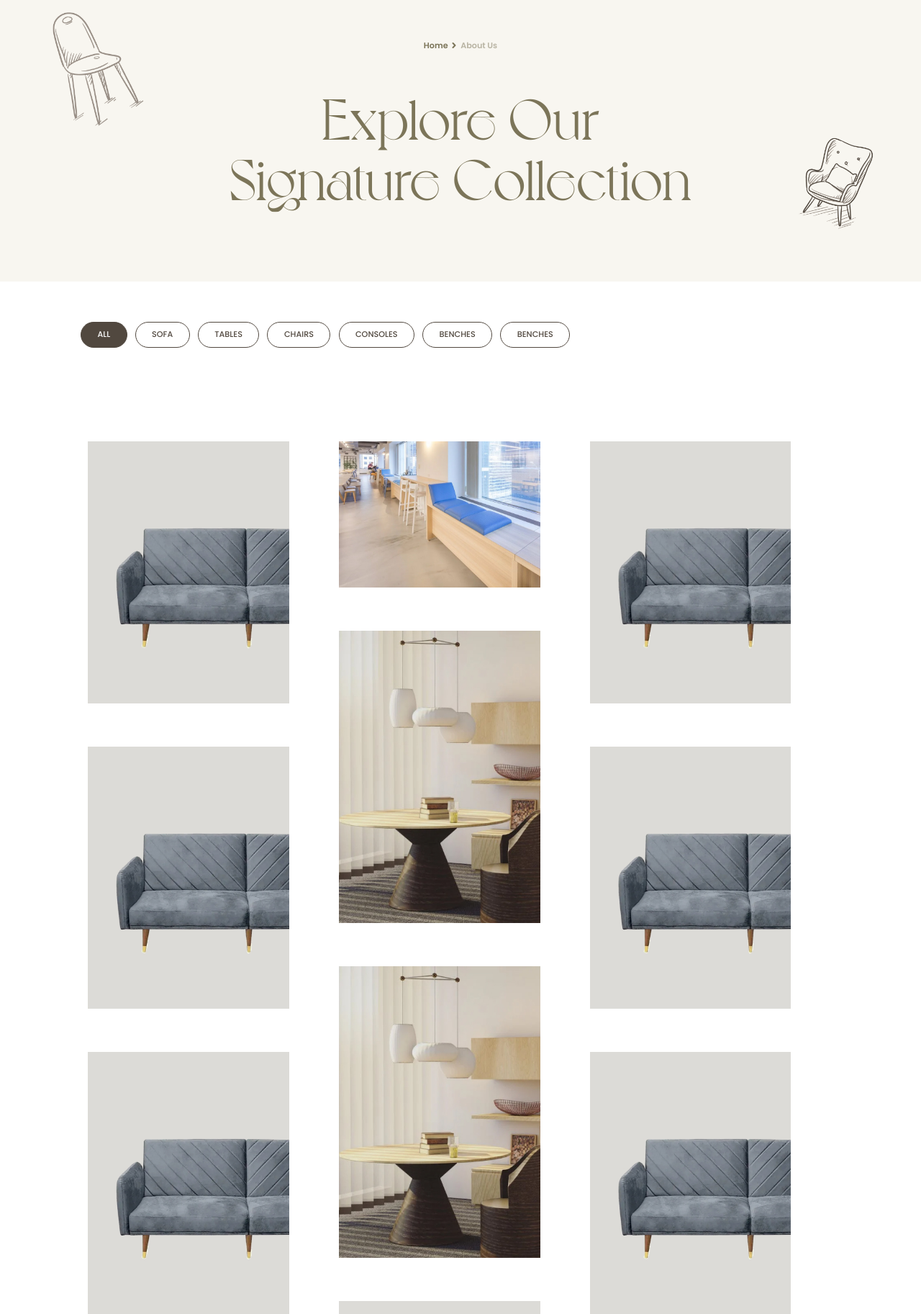
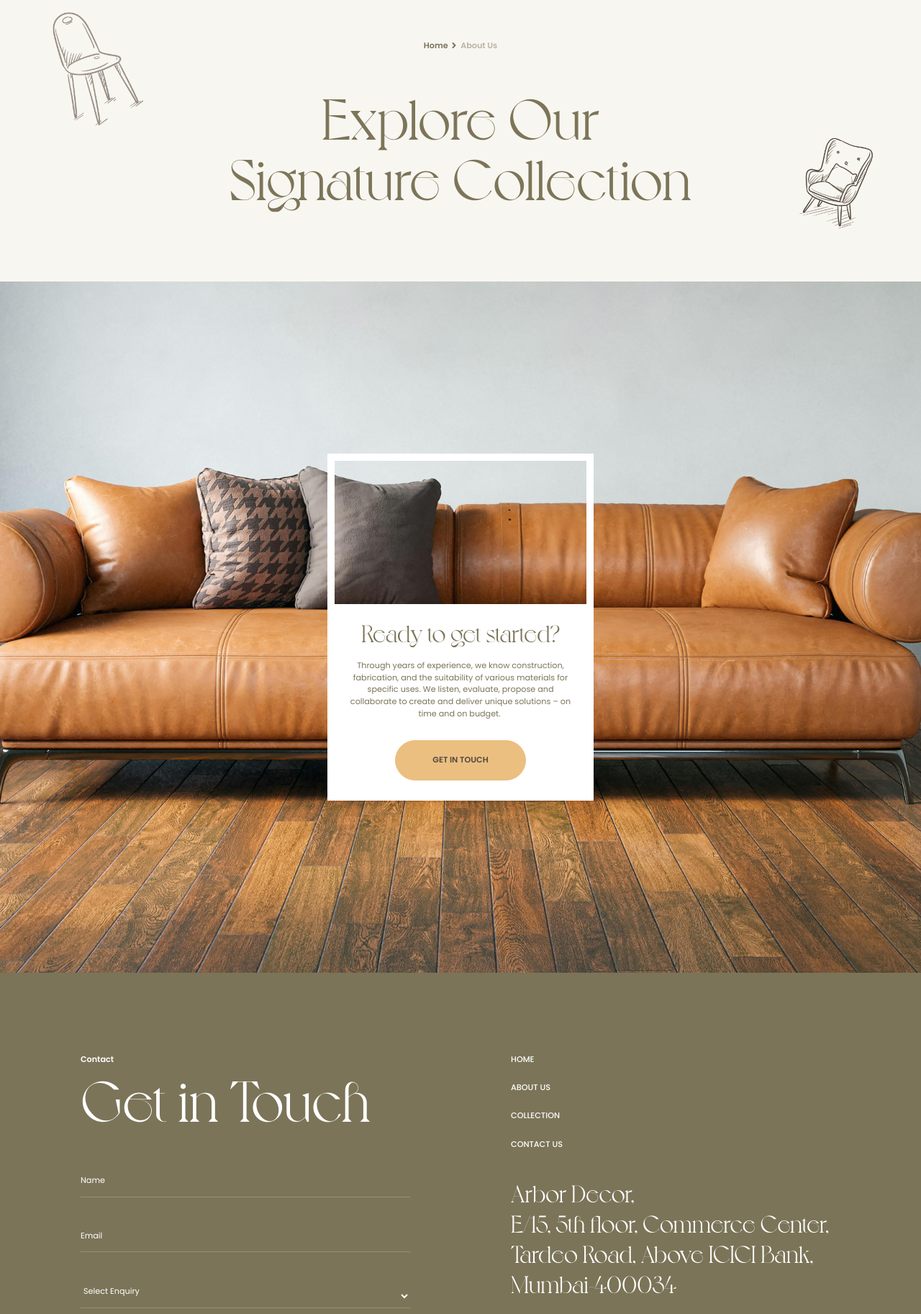
Before and after one commit to Gujjeti/arbor, a PHP site: page /collections.html in a window 1280 px wide. Shown: the part 145-1970 px from the top of the page at 72% size. Run offline with PHP 8.4, Linux system fonts and the light colour scheme; some libraries are stand-ins or nearby versions; some web fonts are replaced.

Commit message:
first commit

```diff
--- a/public/collections.html
+++ b/public/collections.html
@@ -66,7 +66,7 @@
     </div>
 
     <div
-      class="  overflow-hidden intro fixed w-full h-screen  items-center justify-center top-0 left-0 z-30 bg-img bg-[url(../images/white-textture-bg.png)]"
+      class="hidden overflow-hidden intro fixed w-full h-screen  items-center justify-center top-0 left-0 z-30 bg-img bg-[url(../images/white-textture-bg.png)]"
     >
       <div class="intro__fader"></div>
       <ul class="intro__hold relative">
@@ -257,7 +257,7 @@
 
 
 
-<section class="relative w-full px-[2rem] lg:px-[10rem] py-20 bg-white">
+<section style="display: none;" class="relative w-full px-[2rem] lg:px-[10rem] py-20 bg-white">
 
   <nav id="filterNav" class="flex flex-wrap gap-4 justify-center md:justify-start ">
 
@@ -288,46 +288,102 @@
   <!-- Masonry Items -->
      <div class="masonry-item"  data-scroll data-category="sofa">
     <img src="images/masonry-grid/1.jpg" class="w-full" />
+    <span class="text-olive-drab uppercase opacity-50 block mt-4 mb-2">Sofa</span>
+    <p class="font-semibold text-[1.2rem] text-olive-drab">Hinoki Wood Onigiri Mould</p>
   </div>
   <div class="masonry-item"  data-scroll data-category="tables">
     <img src="images/masonry-grid/2.jpg" class="w-full" />
+     <span class="text-olive-drab uppercase opacity-50 block mt-4 mb-2">Sofa</span>
+    <p class="font-semibold text-[1.2rem] text-olive-drab">Hinoki Wood Onigiri Mould</p>
   </div>
   <div class="masonry-item"  data-scroll data-category="chairs">
     <img src="images/masonry-grid/3.jpg" class="w-full" />
+     <span class="text-olive-drab uppercase opacity-50 block mt-4 mb-2">Sofa</span>
+    <p class="font-semibold text-[1.2rem] text-olive-drab">Hinoki Wood Onigiri Mould</p>
   </div>
   <div class="masonry-item"  data-scroll data-category="tables">
     <img src="images/masonry-grid/4.jpg" class="w-full" />
+     <span class="text-olive-drab uppercase opacity-50 block mt-4 mb-2">Sofa</span>
+    <p class="font-semibold text-[1.2rem] text-olive-drab">Hinoki Wood Onigiri Mould</p>
   </div>
   <div class="masonry-item"  data-scroll data-category="tables">
     <img src="images/masonry-grid/5.jpg" class="w-full" />
+     <span class="text-olive-drab uppercase opacity-50 block mt-4 mb-2">Sofa</span>
+    <p class="font-semibold text-[1.2rem] text-olive-drab">Hinoki Wood Onigiri Mould</p>
   </div>
   <div class="masonry-item"  data-scroll data-category="tables">
     <img src="images/masonry-grid/3.jpg" class="w-full" />
+     <span class="text-olive-drab uppercase opacity-50 block mt-4 mb-2">Sofa</span>
+    <p class="font-semibold text-[1.2rem] text-olive-drab">Hinoki Wood Onigiri Mould</p>
   </div>
   <div class="masonry-item"  data-scroll data-category="tables">
     <img src="images/masonry-grid/4.jpg" class="w-full" />
+     <span class="text-olive-drab uppercase opacity-50 block mt-4 mb-2">Sofa</span>
+    <p class="font-semibold text-[1.2rem] text-olive-drab">Hinoki Wood Onigiri Mould</p>
   </div>
   <div class="masonry-item"  data-scroll data-category="tables">
     <img src="images/masonry-grid/5.jpg" class="w-full" />
+     <span class="text-olive-drab uppercase opacity-50 block mt-4 mb-2">Sofa</span>
+    <p class="font-semibold text-[1.2rem] text-olive-drab">Hinoki Wood Onigiri Mould</p>
   </div>
 
 
     <div class="masonry-item"  data-scroll data-category="tables">
     <img src="images/masonry-grid/5.jpg" class="w-full" />
+     <span class="text-olive-drab uppercase opacity-50 block mt-4 mb-2">Sofa</span>
+    <p class="font-semibold text-[1.2rem] text-olive-drab">Hinoki Wood Onigiri Mould</p>
   </div>
   <div class="masonry-item"  data-scroll data-category="tables">
     <img src="images/masonry-grid/3.jpg" class="w-full" />
+     <span class="text-olive-drab uppercase opacity-50 block mt-4 mb-2">Sofa</span>
+    <p class="font-semibold text-[1.2rem] text-olive-drab">Hinoki Wood Onigiri Mould</p>
   </div>
   <div class="masonry-item"  data-scroll data-category="tables">
     <img src="images/masonry-grid/4.jpg" class="w-full" />
+     <span class="text-olive-drab uppercase opacity-50 block mt-4 mb-2">Sofa</span>
+    <p class="font-semibold text-[1.2rem] text-olive-drab">Hinoki Wood Onigiri Mould</p>
   </div>
   <div class="masonry-item"  data-scroll data-category="tables">
     <img src="images/masonry-grid/5.jpg" class="w-full" />
+     <span class="text-olive-drab uppercase opacity-50 block mt-4 mb-2">Sofa</span>
+    <p class="font-semibold text-[1.2rem] text-olive-drab">Hinoki Wood Onigiri Mould</p>
   </div>
 
 </div>
 
 
+
+</section>
+
+
+      <section
+        class="relative h-[120vh] w-full overflow-hidden parallax-section"
+      >
+        <!-- Parallax Image -->
+        <div data-scroll data-scroll-speed="-2" class="absolute inset-0 z-0">
+          <img
+            src="images/sofa.jpg"
+            alt=""
+            class="w-full h-full object-cover"
+          />
+        </div>
+
+
+        <div class="card bg-transparent p-4 w-140 h-180 absolute top-1/2 left-1/2 -translate-x-1/2 -translate-y-1/2 flex justify-center flex-col items-center">
+
+            <div class="w-full h-80 bg-transparent border-10 border-white"></div>
+
+            <div class="pt-0 pb-10 px-10 text-center bg-white ">
+                          <h2 class="font-normal text-[3rem] text-olive-drab py-3">Ready to get started?</h2>
+            <p class="font-normal text-olive-drab text-center">Through years of experience, we know construction, fabrication, and the suitability of various materials for specific uses. We listen, evaluate, propose and collaborate to create and deliver unique solutions – on time and on budget. </p>
+
+            <div class="inline-block  text-center mt-0">
+            <a href="#" class="btn btn-primary btn-large inline-block  text-left mt-10">
+              <span>Get In Touch</span>
+            </a>
+</div>
+            </div>
+        </div>
 
 </section>
 
--- a/public/css/output.css
+++ b/public/css/output.css
@@ -7,6 +7,8 @@
       "Segoe UI Emoji", "Segoe UI Symbol", "Noto Color Emoji";
     --font-mono: ui-monospace, SFMono-Regular, Menlo, Monaco, Consolas, "Liberation Mono",
       "Courier New", monospace;
+    --color-amber-600: oklch(66.6% 0.179 58.318);
+    --color-yellow-300: oklch(90.5% 0.182 98.111);
     --color-blue-600: oklch(54.6% 0.245 262.881);
     --color-blue-700: oklch(48.8% 0.243 264.376);
     --color-gray-200: oklch(92.8% 0.006 264.531);
@@ -30,6 +32,7 @@
     --tracking-wide: 0.025em;
     --leading-tight: 1.25;
     --leading-relaxed: 1.625;
+    --radius-lg: 0.5rem;
     --ease-out: cubic-bezier(0, 0, 0.2, 1);
     --ease-in-out: cubic-bezier(0.4, 0, 0.2, 1);
     --blur-md: 12px;
@@ -350,12 +365,24 @@
   .-mt-70 {
     margin-top: calc(var(--spacing) * -70);
   }
+  .mt-0 {
+    margin-top: calc(var(--spacing) * 0);
+  }
+  .mt-2 {
+    margin-top: calc(var(--spacing) * 2);
+  }
   .mt-3 {
     margin-top: calc(var(--spacing) * 3);
   }
   .mt-4 {
     margin-top: calc(var(--spacing) * 4);
   }
+  .mt-5 {
+    margin-top: calc(var(--spacing) * 5);
+  }
+  .mt-6 {
+    margin-top: calc(var(--spacing) * 6);
+  }
   .mt-8 {
     margin-top: calc(var(--spacing) * 8);
   }
@@ -470,6 +503,54 @@
   .h-50 {
     height: calc(var(--spacing) * 50);
   }
+  .h-60 {
+    height: calc(var(--spacing) * 60);
+  }
+  .h-65 {
+    height: calc(var(--spacing) * 65);
+  }
+  .h-70 {
+    height: calc(var(--spacing) * 70);
+  }
+  .h-80 {
+    height: calc(var(--spacing) * 80);
+  }
+  .h-100 {
+    height: calc(var(--spacing) * 100);
+  }
+  .h-120 {
+    height: calc(var(--spacing) * 120);
+  }
+  .h-150 {
+    height: calc(var(--spacing) * 150);
+  }
+  .h-160 {
+    height: calc(var(--spacing) * 160);
+  }
+  .h-180 {
+    height: calc(var(--spacing) * 180);
+  }
+  .h-200 {
+    height: calc(var(--spacing) * 200);
+  }
+  .h-300 {
+    height: calc(var(--spacing) * 300);
+  }
+  .h-\[10rem\] {
+    height: 10rem;
+  }
+  .h-\[16rem\] {
+    height: 16rem;
+  }
+  .h-\[25rem\] {
+    height: 25rem;
+  }
+  .h-\[30rem\] {
+    height: 30rem;
+  }
+  .h-\[50rem\] {
+    height: 50rem;
+  }
   .h-\[50vh\] {
     height: 50vh;
   }
@@ -518,12 +602,33 @@
   .w-100 {
     width: calc(var(--spacing) * 100);
   }
+  .w-120 {
+    width: calc(var(--spacing) * 120);
+  }
+  .w-130 {
+    width: calc(var(--spacing) * 130);
+  }
+  .w-140 {
+    width: calc(var(--spacing) * 140);
+  }
+  .w-150 {
+    width: calc(var(--spacing) * 150);
+  }
+  .w-300 {
+    width: calc(var(--spacing) * 300);
+  }
   .w-\[8rem\] {
     width: 8rem;
   }
   .w-\[15rem\] {
     width: 15rem;
   }
+  .w-\[28rem\] {
+    width: 28rem;
+  }
+  .w-\[30\%\] {
+    width: 30%;
+  }
   .w-auto {
     width: auto;
   }
@@ -536,14 +641,28 @@
   .max-w-\[23\.75rem\] {
     max-width: 23.75rem;
   }
+  .flex-shrink {
+    flex-shrink: 1;
+  }
   .shrink-0 {
     flex-shrink: 0;
   }
+  .border-collapse {
+    border-collapse: collapse;
+  }
   .origin-center {
     transform-origin: center;
   }
+  .-translate-x-1 {
+    --tw-translate-x: calc(var(--spacing) * -1);
+    translate: var(--tw-translate-x) var(--tw-translate-y);
+  }
   .-translate-x-1\/2 {
     --tw-translate-x: calc(calc(1/2 * 100%) * -1);
+    translate: var(--tw-translate-x) var(--tw-translate-y);
+  }
+  .-translate-y-1 {
+    --tw-translate-y: calc(var(--spacing) * -1);
     translate: var(--tw-translate-x) var(--tw-translate-y);
   }
   .-translate-y-1\/2 {
@@ -704,10 +823,21 @@
   .rounded-full {
     border-radius: calc(infinity * 1px);
   }
+  .rounded-lg {
+    border-radius: var(--radius-lg);
+  }
   .border {
     border-style: var(--tw-border-style);
     border-width: 1px;
   }
+  .border-8 {
+    border-style: var(--tw-border-style);
+    border-width: 8px;
+  }
+  .border-10 {
+    border-style: var(--tw-border-style);
+    border-width: 10px;
+  }
   .border-t {
     border-top-style: var(--tw-border-style);
     border-top-width: 1px;
@@ -868,6 +1022,18 @@
   .py-\[6rem\] {
     padding-block: 6rem;
   }
+  .pt-0 {
+    padding-top: calc(var(--spacing) * 0);
+  }
+  .pt-5 {
+    padding-top: calc(var(--spacing) * 5);
+  }
+  .pt-6 {
+    padding-top: calc(var(--spacing) * 6);
+  }
+  .pt-8 {
+    padding-top: calc(var(--spacing) * 8);
+  }
   .pt-12 {
     padding-top: calc(var(--spacing) * 12);
   }
@@ -888,6 +1054,9 @@
   }
   .pb-5 {
     padding-bottom: calc(var(--spacing) * 5);
+  }
+  .pb-10 {
+    padding-bottom: calc(var(--spacing) * 10);
   }
   .pb-15 {
     padding-bottom: calc(var(--spacing) * 15);
@@ -2481,6 +2681,11 @@ span.RightEle img {
   inherits: false;
   initial-value: 0 0 #0000;
 }
+@property --tw-outline-style {
+  syntax: "*";
+  inherits: false;
+  initial-value: solid;
+}
 @property --tw-blur {
   syntax: "*";
   inherits: false;
@@ -2534,47 +2739,47 @@ span.RightEle img {
   syntax: "*";
   inherits: false;
 }
+@property --tw-backdrop-blur {
+  syntax: "*";
+  inherits: false;
+}
+@property --tw-backdrop-brightness {
+  syntax: "*";
+  inherits: false;
+}
+@property --tw-backdrop-contrast {
+  syntax: "*";
+  inherits: false;
+}
+@property --tw-backdrop-grayscale {
+  syntax: "*";
+  inherits: false;
+}
+@property --tw-backdrop-hue-rotate {
+  syntax: "*";
+  inherits: false;
+}
+@property --tw-backdrop-invert {
+  syntax: "*";
+  inherits: false;
+}
+@property --tw-backdrop-opacity {
+  syntax: "*";
+  inherits: false;
+}
+@property --tw-backdrop-saturate {
+  syntax: "*";
+  inherits: false;
+}
+@property --tw-backdrop-sepia {
+  syntax: "*";
+  inherits: false;
+}
 @property --tw-duration {
   syntax: "*";
   inherits: false;
 }
 @property --tw-ease {
-  syntax: "*";
-  inherits: false;
-}
-@property --tw-backdrop-blur {
-  syntax: "*";
-  inherits: false;
-}
-@property --tw-backdrop-brightness {
-  syntax: "*";
-  inherits: false;
-}
-@property --tw-backdrop-contrast {
-  syntax: "*";
-  inherits: false;
-}
-@property --tw-backdrop-grayscale {
-  syntax: "*";
-  inherits: false;
-}
-@property --tw-backdrop-hue-rotate {
-  syntax: "*";
-  inherits: false;
-}
-@property --tw-backdrop-invert {
-  syntax: "*";
-  inherits: false;
-}
-@property --tw-backdrop-opacity {
-  syntax: "*";
-  inherits: false;
-}
-@property --tw-backdrop-saturate {
-  syntax: "*";
-  inherits: false;
-}
-@property --tw-backdrop-sepia {
   syntax: "*";
   inherits: false;
 }
@@ -2613,6 +2818,7 @@ span.RightEle img {
       --tw-ring-offset-width: 0px;
       --tw-ring-offset-color: #fff;
       --tw-ring-offset-shadow: 0 0 #0000;
+      --tw-outline-style: solid;
       --tw-blur: initial;
       --tw-brightness: initial;
       --tw-contrast: initial;
@@ -2626,8 +2832,6 @@ span.RightEle img {
       --tw-drop-shadow-color: initial;
       --tw-drop-shadow-alpha: 100%;
       --tw-drop-shadow-size: initial;
-      --tw-duration: initial;
-      --tw-ease: initial;
       --tw-backdrop-blur: initial;
       --tw-backdrop-brightness: initial;
       --tw-backdrop-contrast: initial;
@@ -2637,6 +2841,8 @@ span.RightEle img {
       --tw-backdrop-opacity: initial;
       --tw-backdrop-saturate: initial;
       --tw-backdrop-sepia: initial;
-    }
-  }
-}
+      --tw-duration: initial;
+      --tw-ease: initial;
+    }
+  }
+}
```
Also changed, not shown: other parts of public/css/output.css (+76 -0 lines), public/images/masonry-grid/sofa.jpg (added), public/images/sofa.jpg (added).
